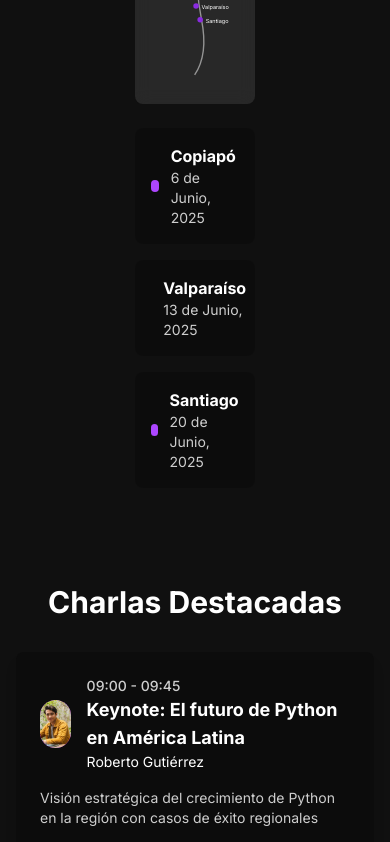
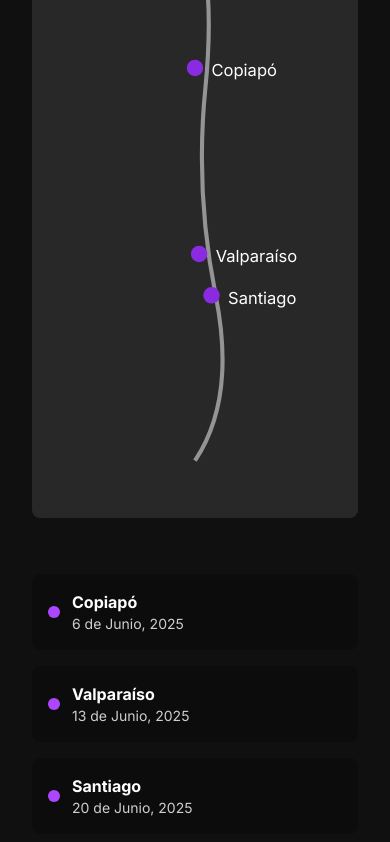
Before and after one commit to python-chile/pydaydotcl, a Next.js app: page / in a window 390 px wide. Shown: the part 900-1742 px from the top of the page. Built offline with nearby package versions, Linux system fonts and the light colour scheme.

Commit message:
Update chilean map responsivness

```diff
--- a/src/components/ChileMap.js
+++ b/src/components/ChileMap.js
@@ -1,5 +1,4 @@
 "use client";
-
 import { useState } from "react";
 import Link from "next/link";
 
@@ -7,7 +6,9 @@ export default function ChileMap({ cities }) {
   const [activeCity, setActiveCity] = useState(null);
 
   return (
-    <div className="relative mx-auto w-1/3">
+    <div className="flex flex-col md:flex-row justify-between gap-8 mx-auto max-w-6xl px-4">
+      {/* Mapa SVG - Más grande en móvil y adaptativo en escritorio */}
+      <div className="w-full md:w-1/2 lg:w-2/5 mx-auto">
         <div className="aspect-[3/6] w-full bg-white/10 backdrop-blur-sm rounded-lg p-4 relative">
           {/* SVG simplificado del mapa de Chile */}
           <svg viewBox="0 0 100 300" className="w-full h-full">
@@ -18,7 +19,6 @@ export default function ChileMap({ cities }) {
               strokeWidth="2"
               className="opacity-50"
             />
-
             {cities.map((city) => (
               <g
                 key={city.slug}
@@ -45,8 +45,10 @@ export default function ChileMap({ cities }) {
             ))}
           </svg>
         </div>
+      </div>
 
-      <div className="mt-6 space-y-4">
+      {/* Lista de ciudades - A la derecha en desktop, abajo en móvil */}
+      <div className="w-full md:w-1/2 mt-6 md:mt-0 space-y-4">
         {cities.map((city) => (
           <Link
             href={`/${city.slug}`}
```
Lines whose indentation alone changed are shown as unchanged.
